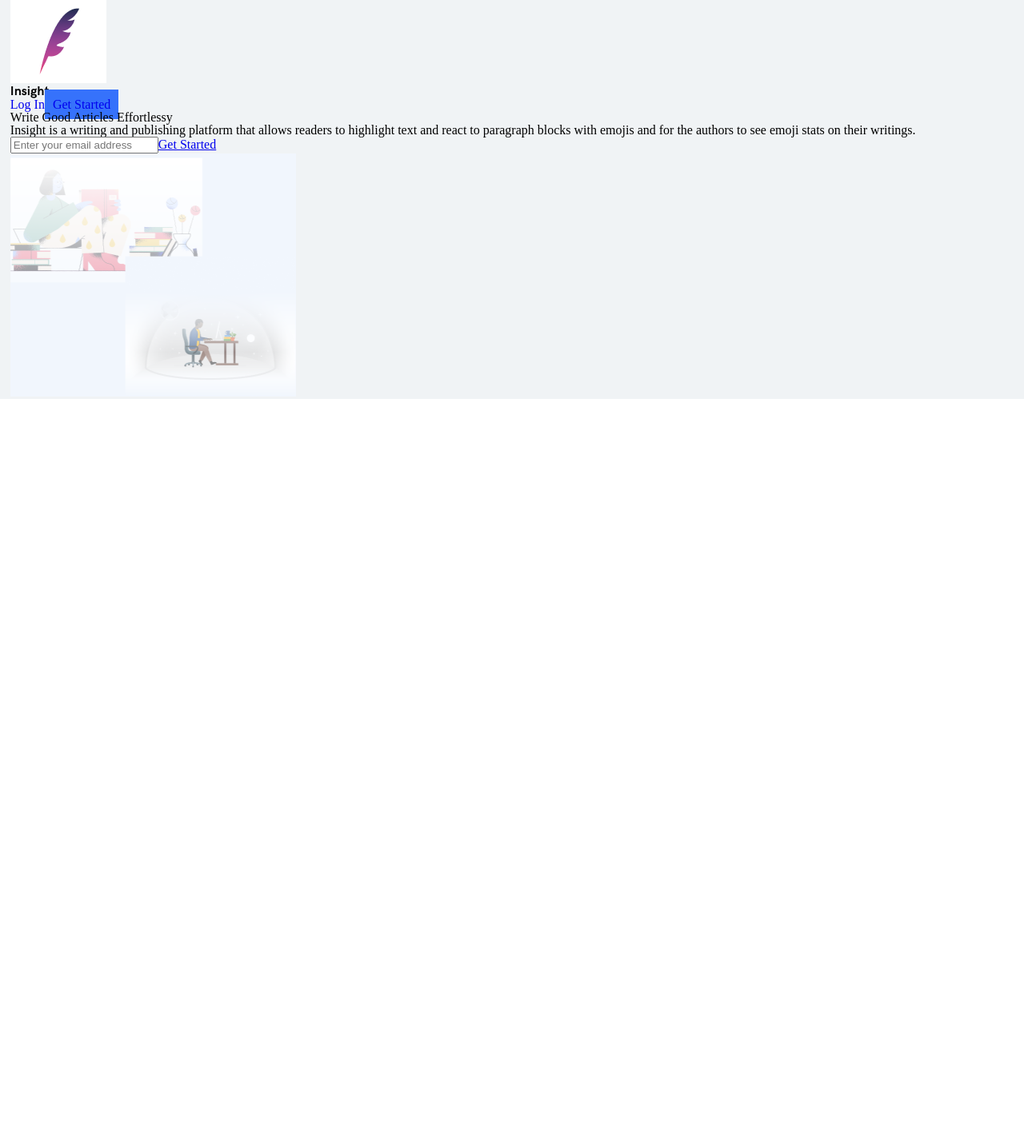
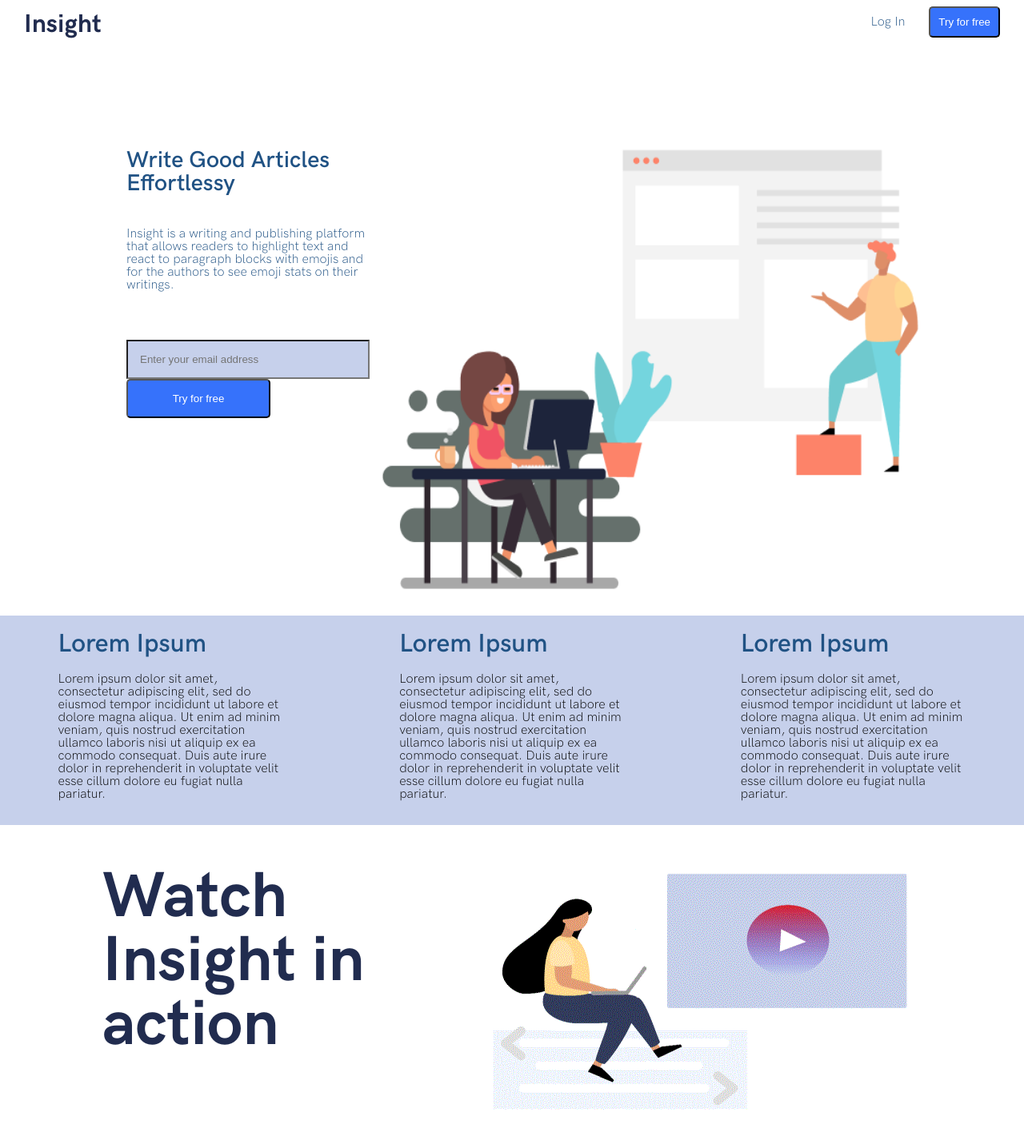
Before and after one commit to LABS-EU3/react_blog_frontend, a React (Create React App) app: page / in a window 1280 px wide. Shown: the top 1426 px of the page at 80% size. Before the commit the page ends 800 px from the top, so only its background shows below. Built offline with nearby package versions, Linux system fonts and the light colour scheme.

Commit message:
feature and demo space created, minimal styling

```diff
--- a/src/pages/LandingPage.js
+++ b/src/pages/LandingPage.js
@@ -3,26 +3,32 @@ import '../fonts/style.css';
 
 import styled from 'styled-components';
 
-import logoInsight from '../assets/images/insight-logo.png';
 import lp from '../assets/images/lp-pic.png';
+import demo from '../assets/images/demo.GIF';
 
 const LandingPage = () => {
 
     const Main = styled.div`
-        background-color: #F0F3F5;
+
         height: 100%;
     `
     const Content = styled.div`
-        width: 98%;
         margin: auto;
     `
 
     const Logo = styled.div`
-        h3 {
-            font-family: 'HK Grotesk Bold Legacy'
+        p {
+            font-family: 'HK Grotesk Bold';
+            color: #212C4F;
+            font-weight: 800;
+            font-size: 2rem;
+            margin-left: 30px;
         }
     `
     const LogIn = styled.div`
+        margin-right: 30px;
+        font-family: 'HK Grotesk Light';
+
         .button {
             text-decoration: none
         }
@@ -30,34 +36,152 @@ const LandingPage = () => {
         .button.get-started{
             background-color: #3672FB;
             padding: 10px;
+            color: #FFFFFF;
+            border-radius: 5px;
+        }
+
+        .button.login{
+            color: #205284;
+            margin-right: 30px;
+        }
+    `
+
+    const TopLp = styled.div`
+        display: flex;
+        justify-content: space-between;
+        align-items: flex-end;
+        padding-top: 8px;
+    `
+
+    const About = styled.div`
+        width: 45%;
+        margin: 140px 0 0 30px;
+        color: #205284;
+
+        h3 {
+            font-size: 1.8rem;
+            font-family: 'HK Grotesk SemiBold';
+        }
+
+        p {
+            margin-top: 40px;
+            font-family: 'HK Grotesk Light';
+        }
+
+        form div {
+            margin-top: 60px;
+        }
+
+        .email {
+            padding: 15px;
+            background-color: #C6D0EB;
+            width: 270px;
+        }
+
+        .get-started-2 {
+            background-color: #3672FB;
+            padding: 15px;
+            color: #FFFFFF;
+            border-radius: 5px;
+            width: 180px;
+        }
+    `
+
+    const LpImage = styled.div`
+        margin: 120px 35px 0 0;
+    `
+
+    const MidContent = styled.div`
+        display: flex;
+        justify-content: space-between;
+        width: 80%;
+        margin: auto;
+    `
+
+    const Features = styled.div`
+        background-color: #C6D0EB;
+        display: flex;
+        justify-content: space-around;
+        margin-bottom: 30px;
+
+        h3 {
+            font-family: 'HK Grotesk SemiBold';
+            color: #205284;
+            padding: 20px 0;
+            font-size: 2rem;
+        }
+
+        .feat {
+            width: 22%;
+        }
+
+        p {
+            font-family: 'HK Grotesk Light';
+            padding-bottom: 30px;
+        }
+    `
+    const Demo = styled.div`
+        width: 80%;
+        margin: 50px auto;
+        display: flex;
+        justify-content: space-between;
+
+        p {
+            color: #212C4F;
+            font-family: 'HK Grotesk Bold';
+            font-size: 5rem;
         }
     `
 
     return (
         <Main>
             <Content>
+                <TopLp>
                     <Logo>
-                    <img src={logoInsight} />
-                    <h3>Insight</h3>
+                        <p>Insight</p>
                     </Logo>
                     <LogIn>
                         <a href='#' className='button login'>Log In</a>
-                    <a href='#' className='button get-started'>Get Started</a>
+                        <button href='#' className='button get-started'>Try for free</button>
                     </LogIn>
+                </TopLp>
 
+                <MidContent>
+                    <About>
                         <h3>Write Good Articles Effortlessy</h3>
                         <p>Insight is a writing and publishing platform that allows readers to highlight text and react to paragraph blocks with emojis and for the authors to see emoji stats on their writings.</p>
-
                         <form>
                             <div>
                                 <input value={null} type='email' className='email' placeholder='Enter your email address' />
-                        <a href='#' className='button-get-started-2'>Get Started</a>
+                                <button href='#' className='get-started-2'>Try for free</button>
                             </div>
                         </form>
+                    </About>
 
-                <div>
-                    <img src={lp} />
+                    <LpImage>
+                        <img src={lp} alt='landing-page' width='700px' height='600px' />
+                    </LpImage>
+                </MidContent>
+
+                <Features>
+                    <div className = 'feat'>
+                        <h3>Lorem Ipsum</h3>
+                        <p>Lorem ipsum dolor sit amet, consectetur adipiscing elit, sed do eiusmod tempor incididunt ut labore et dolore magna aliqua. Ut enim ad minim veniam, quis nostrud exercitation ullamco laboris nisi ut aliquip ex ea commodo consequat. Duis aute irure dolor in reprehenderit in voluptate velit esse cillum dolore eu fugiat nulla pariatur. </p>
                     </div>
+                    <div className = 'feat'>
+                        <h3>Lorem Ipsum</h3>
+                        <p>Lorem ipsum dolor sit amet, consectetur adipiscing elit, sed do eiusmod tempor incididunt ut labore et dolore magna aliqua. Ut enim ad minim veniam, quis nostrud exercitation ullamco laboris nisi ut aliquip ex ea commodo consequat. Duis aute irure dolor in reprehenderit in voluptate velit esse cillum dolore eu fugiat nulla pariatur. </p>
+                    </div>
+                    <div className = 'feat'>
+                        <h3>Lorem Ipsum</h3>
+                        <p>Lorem ipsum dolor sit amet, consectetur adipiscing elit, sed do eiusmod tempor incididunt ut labore et dolore magna aliqua. Ut enim ad minim veniam, quis nostrud exercitation ullamco laboris nisi ut aliquip ex ea commodo consequat. Duis aute irure dolor in reprehenderit in voluptate velit esse cillum dolore eu fugiat nulla pariatur. </p>
+                    </div>
+                </Features>
+
+                <Demo>
+                    <p>Watch Insight in action</p>
+                    <img src={demo} alt='app demo' width='600px'/>
+                </Demo>
             </Content>
         </Main>
     );
```
Also changed, not shown: src/assets/images/demo.GIF (added), src/assets/images/lp-pic.png. Lines whose indentation alone changed are shown as unchanged.
